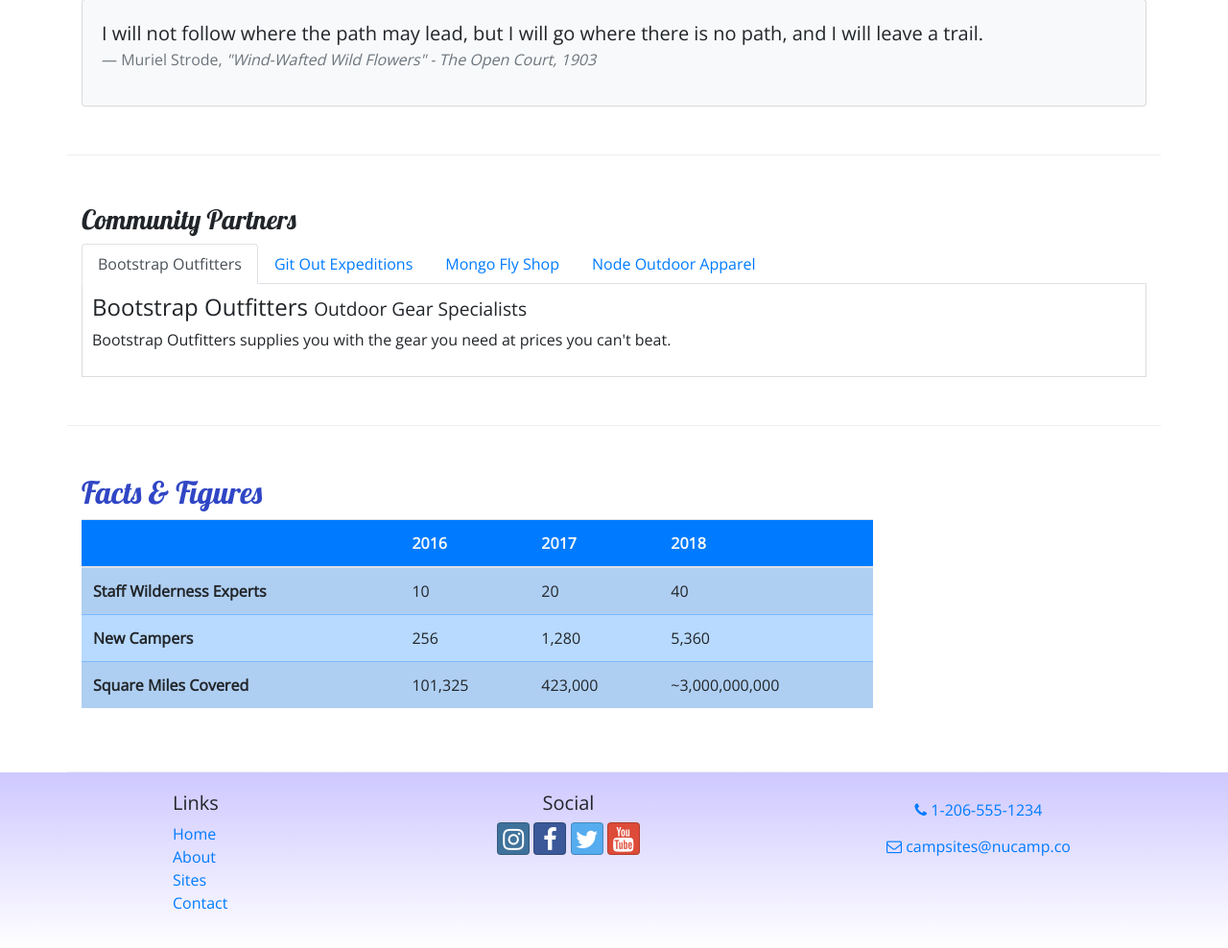
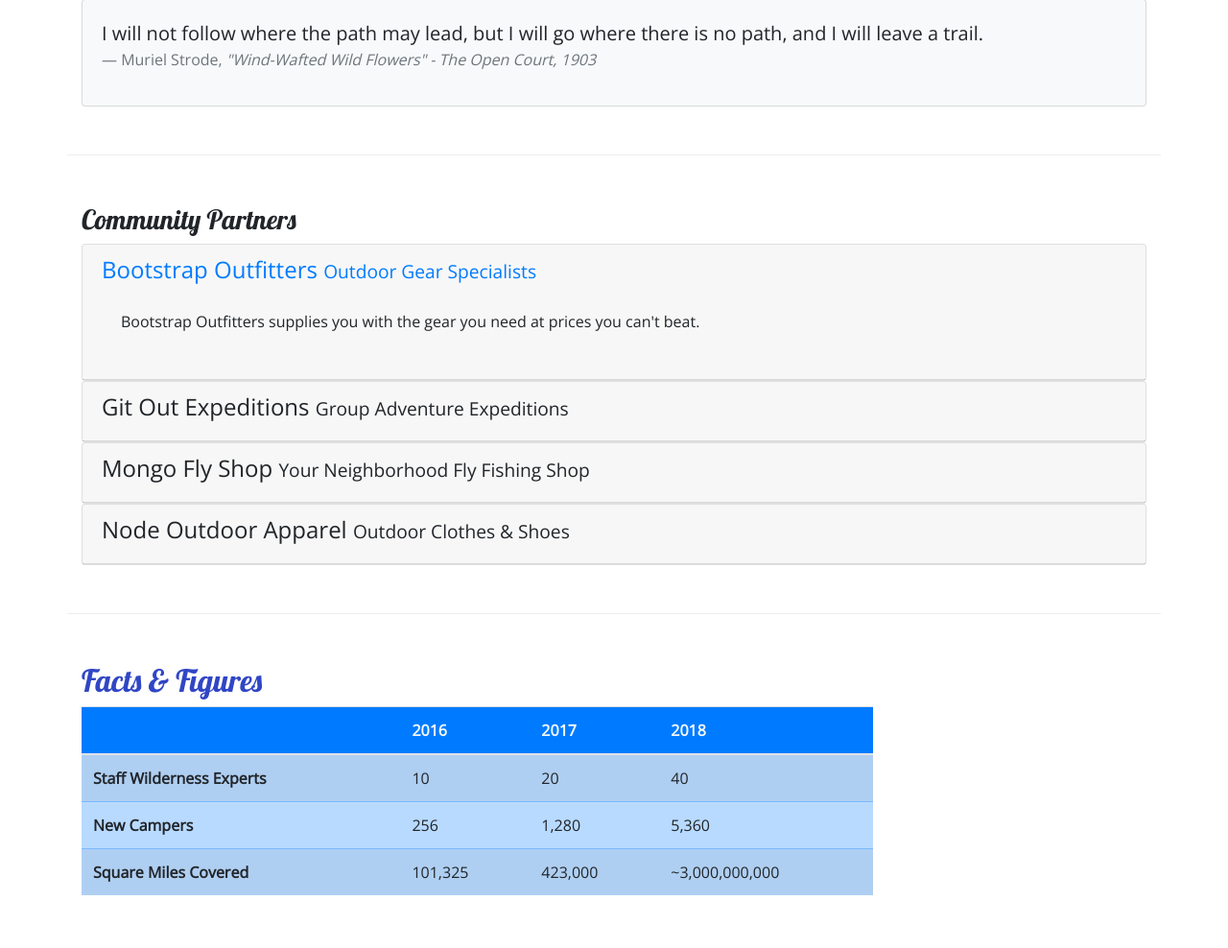
Before and after one commit to ancheetah/nucampsite, a PHP site: page /aboutus.html in a window 1280 px wide. Shown: the part 667-1655 px from the top of the page at 96% size. Before the commit the page ends 1615 px from the top, so only its background shows below. Run offline with PHP 8.4, Linux system fonts and the light colour scheme; some libraries are stand-ins or nearby versions.

Commit message:
replaced tabbed nav with accordion

```diff
--- a/aboutus.html
+++ b/aboutus.html
@@ -144,47 +144,68 @@
 
                 <h3>Community Partners</h3>
 
-                <!-- Tabbed Nav Bar -->
-                <ul class="nav nav-tabs">
-                    <li class="nav-item">
-                        <a href="#bootstrap" class="nav-link active" role="tag" data-toggle="tab">Bootstrap Outfitters</a>
-                    </li>
-                    <li class="nav-item">
-                        <a href="#git" class="nav-link" role="tab" data-toggle="tab">Git Out Expeditions</a>
-                    </li>
-                    <li class="nav-item">
-                        <a href="#mongo" class="nav-link" role="tab" data-toggle="tab">Mongo Fly Shop</a>
-                    </li>
-                    <li class="nav-item">
-                        <a href="#node" class="nav-link" role="tab" data-toggle="tab">Node Outdoor Apparel</a>
-                    </li>
-                </ul>
+                <!-- Accordion Component (Bootstrap Card + Collapse) -->
+                <div id="accordion">
 
-                <div class="tab-content">
-
-                    <div role="tabpanel" class="tab-pane fade show active" id="bootstrap">
-                        <h4>Bootstrap Outfitters <small>Outdoor Gear Specialists</small></h4>
-                        <p class="d-none d-sm-block">Bootstrap Outfitters supplies you with the gear you need at prices you
-                            can't beat.</p>
+                    <div class="card">
+                        <div role="tab" class="card-header">
+                            <h4>
+                                <a href="" data-toggle="collapse" data-target="#bootstrap">
+                                    Bootstrap Outfitters <small>Outdoor Gear Specialists</small>
+                                </a>
+                            </h4>
+                            <div class="collapse show" id="bootstrap" data-parent="#accordion">
+                                <div class="card-body">
+                                    <p class="d-none d-sm-block">Bootstrap Outfitters supplies you with the gear you need at prices you
+                                        can't beat.</p>
+                                </div>
+                            </div>
+                        </div>
                     </div>
 
-                    <div class="tab-pane fade" id="git">
-                        <h4>Git Out Expeditions <small>Group Adventure Expeditions</small></h4>
-                        <p class="d-none d-sm-block">Join Git Out Expeditions to explore new horizons with a group of other
-                            adventurers!</p>
+                    <div class="card">
+                        <div role="tab" class="card-header">
+                            <h4>
+                                <a class="collapsed" data-toggle="collapse" data-target="#git">
+                                    Git Out Expeditions <small>Group Adventure Expeditions</small>
+                                </a>
+                            </h4>
+                            <div class="collapse" id="git" data-parent="#accordion">
+                                <div class="card-body">
+                                    <p class="d-none d-sm-block">Join Git Out Expeditions to explore new horizons with a group of other adventurers!</p>
+                               </div>
+                            </div>
+                        </div>
                     </div>
 
-                    <div class="tab-pane fade" id="mongo">
-                        <h4>Mongo Fly Shop <small>Your Neighborhood Fly Fishing Shop</small></h4>
-                        <p class="d-none d-sm-block">Need a new fishing pole, a tacklebox, or flies of all kinds? Stop by Mongo
-                            Fly Shop.</p>
+                    <div class="card">
+                        <div role="tab" class="card-header">
+                            <h4>
+                                <a class="collapsed" data-toggle="collapse" data-target="#mongo">
+                                    Mongo Fly Shop <small>Your Neighborhood Fly Fishing Shop</small>
+                                </a>
+                            </h4>
+                            <div class="collapse" id="mongo" data-parent="#accordion">
+                                <div class="card-body">
+                                    <p class="d-none d-sm-block">Need a new fishing pole, a tacklebox, or flies of all kinds? Stop by Mongo Fly Shop.</p>
+                                </div>
+                            </div>
+                        </div>
                     </div>
 
-                    <div class="tab-pane fade" id="node">
-                        <h4>Node Outdoor Apparel <small>Outdoor Clothes & Shoes</small></h4>
-                        <p class="d-none d-sm-block">From polar fleeces to swimsuits, hiking boots to waders, a visit to Node
-                            will be sure to get you
-                            covered.</p>
+                    <div class="card">
+                        <div role="tab" class="card-header">
+                            <h4>
+                                <a class="collapsed" data-toggle="collapse" data-target="#node">
+                                    Node Outdoor Apparel <small>Outdoor Clothes & Shoes</small>
+                                </a>
+                            </h4>
+                            <div class="collapse" id="node" data-parent="#accordion">
+                                <div class="card-body">
+                                    <p class="d-none d-sm-block">From polar fleeces to swimsuits, hiking boots to waders, a visit to Node will be sure to get you covered.</p>
+                                </div>
+                            </div>
+                        </div>
                     </div>
 
                 </div>
--- a/css/styles.css
+++ b/css/styles.css
@@ -30,8 +30,6 @@ header h2{
     border-bottom: 1px ridge;
     min-height: 200px;
 }
-.tab-content {
-    border: 1px solid #DDD;
-    border-top: none;
-    padding: 10px;
+#accordion.a {
+    text-decoration: none;
 }
```
